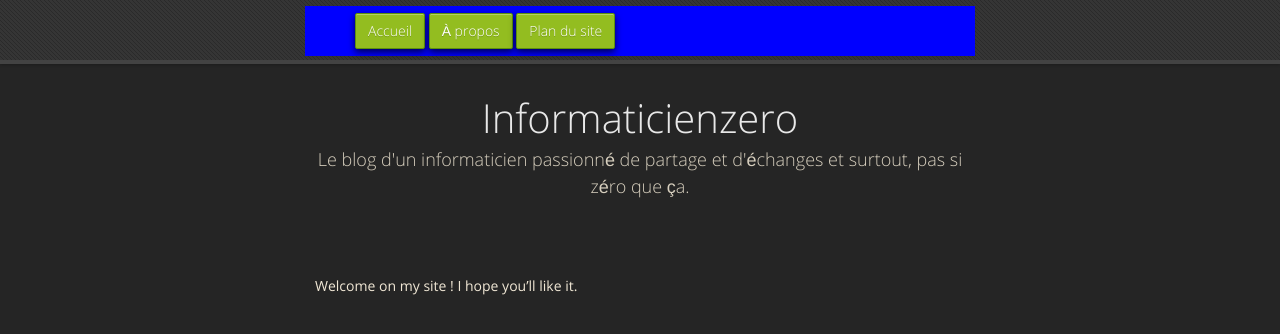
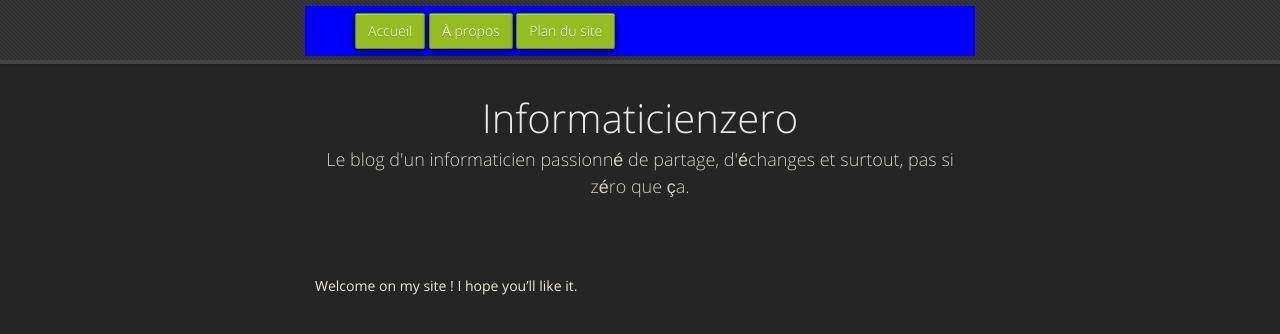
Before and after one commit to informaticienzero/informaticienzero.github.io, a Jekyll site: the page built from index.md, in a window 1280 px wide. Shown: the top 334 px of the page. Built offline with Jekyll 4.4.1, drawn with Linux system fonts in a browser that asks for light colours; nearby versions of some CDN libraries.

Commit message:
Updated the description.

```diff
--- a/_config.yml
+++ b/_config.yml
@@ -1,6 +1,6 @@
 title: Informaticienzero
 description: >- # this means to ignore newlines until "baseurl:"
-  Le blog d'un informaticien passionné de partage et d'échanges et surtout, pas si zéro que ça.
+  Le blog d'un informaticien passionné de partage, d'échanges et surtout, pas si zéro que ça.
 baseurl: "/"
 url: ""
 
```
